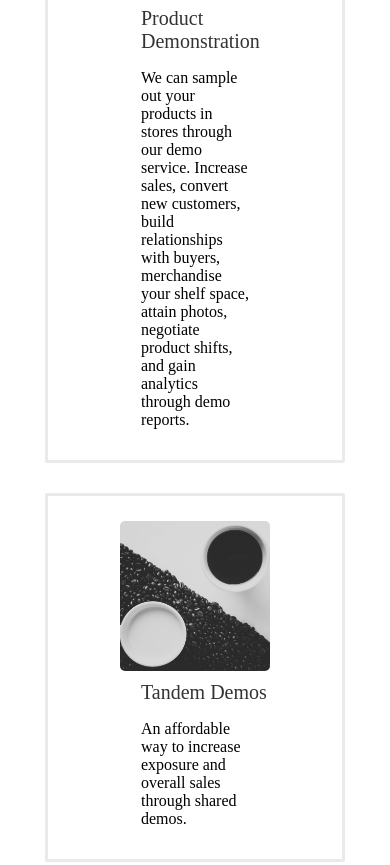
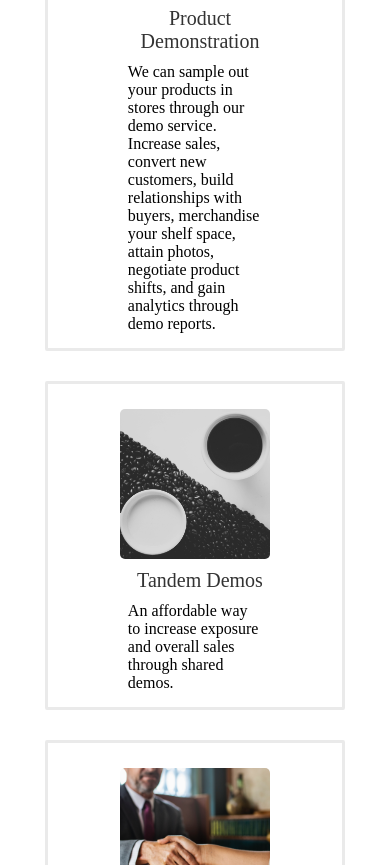
Before and after one commit to LocalDemoService/localdemoservice, a Gatsby site: page /Services-Page in a window 390 px wide. Shown: the part 254-1119 px from the top of the page. Built offline with nearby package versions, Linux system fonts and the light colour scheme; Gatsby itself is replaced by a stand-in of ours.

Commit message:
services page for mobile again

```diff
--- a/src/pages/Services-Page.js
+++ b/src/pages/Services-Page.js
@@ -36,7 +36,7 @@ const ServicesPage = ({ data }) => {
   );
 };
 
-const CardContainer = styled(Row) `
+const CardContainer = styled(Row)`
   margin: 15px 50px;
   padding: 15px 25px;
   border: 3px solid ${colors(0.1).black};
@@ -49,7 +49,7 @@ const CardContainer = styled(Row) `
   }
 `;
 
-const Image = styled(Img) `
+const Image = styled(Img)`
   width: 150px;
   border-radius: 5px;
   margin: 10px 10px;
@@ -59,18 +59,25 @@ const Image = styled(Img) `
   }
 `;
 
-const TextContainer = styled(Column) `
-  padding-left: 50px;
+const TextContainer = styled(Column)`
   max-width: 65%;
   align-self: center;
+
 `
 
 const Name = styled.div`
   font-size: 1.25rem;
+  padding-left: 10px;
+
+  @media (max-width: ${mq.small}px) {
+    text-align: center;
+  }
 `;
 
-const Text = styled.p`
-
+const Text = styled.div`
+  padding-top: 10px;
+  max-width: 85%;
+  align-self: center;
 `
 
 const Role = styled.div`
```
